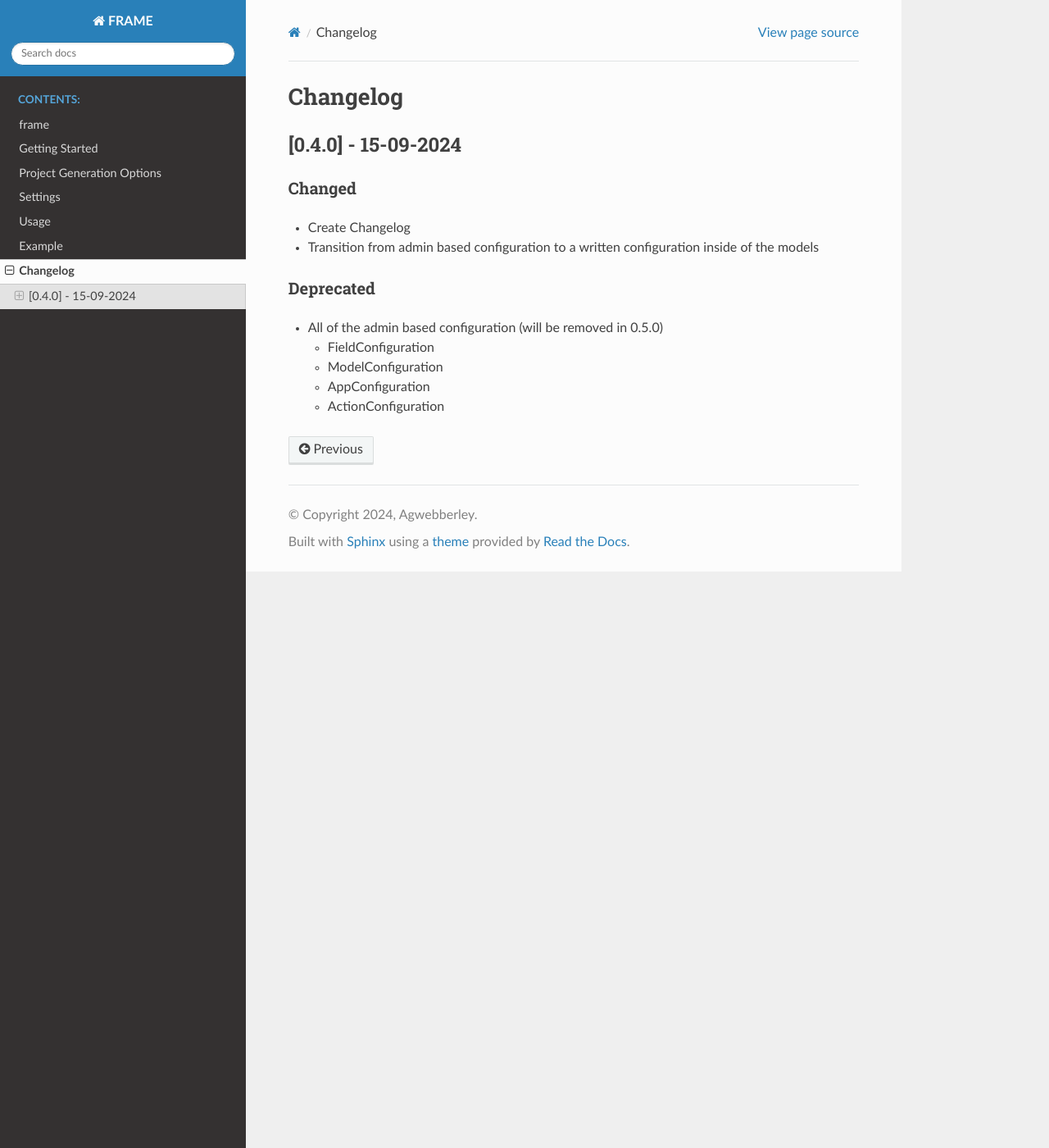
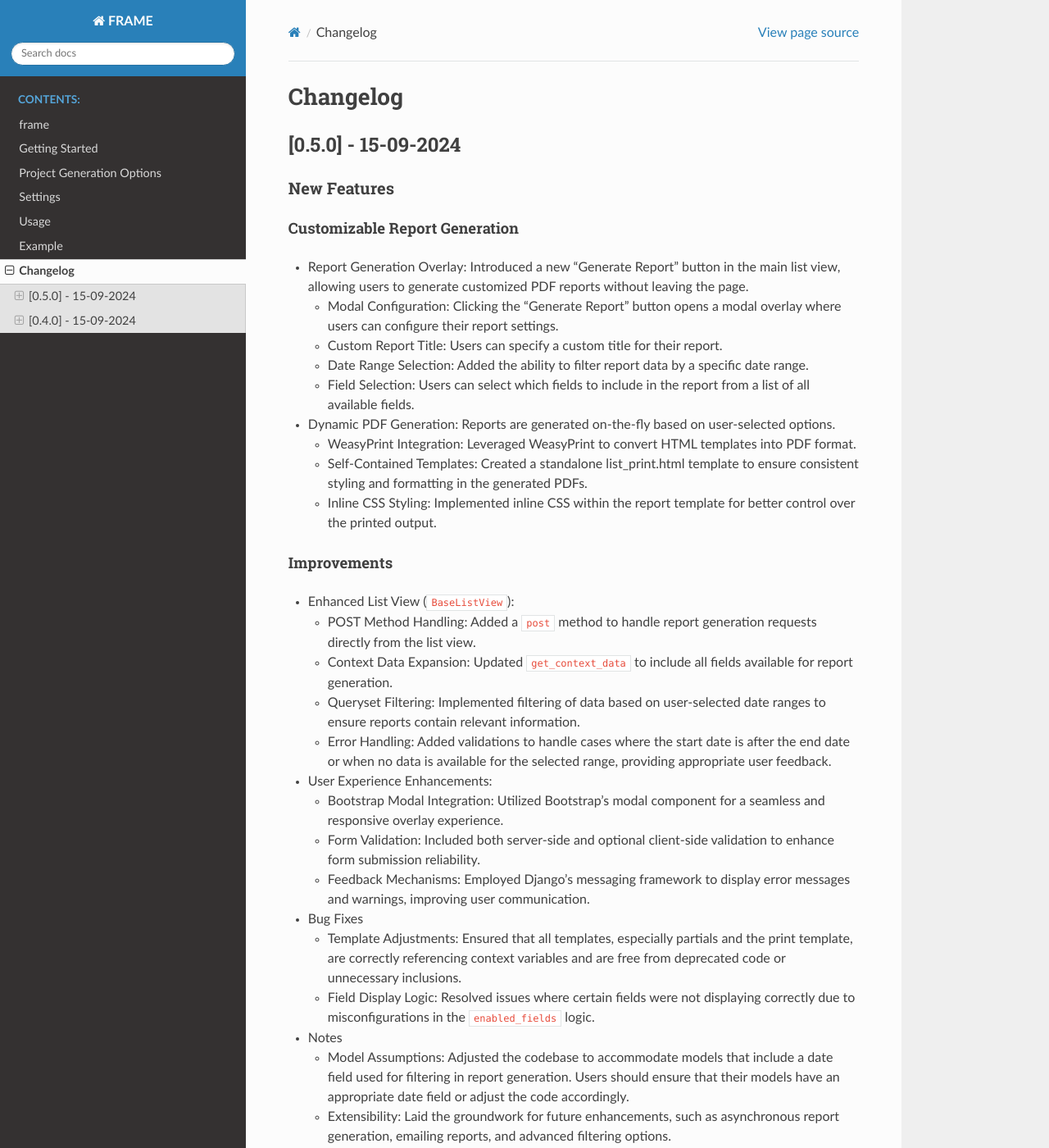
Before and after one commit to Agwebberley/FRAME, a Sphinx documentation site: the page built from docs/source/changelog.md, in a window 1280 px wide and 1400 px high. Shown: the whole window at 82% size. Built offline with Sphinx 7.4.7 and the Read the Docs theme 2.0.0, drawn with Linux system fonts in a browser that asks for light colours; some of the changed text lies outside the part shown.

Commit message:
docs: changelog 0.5.0

```diff
--- a/docs/source/changelog.md
+++ b/docs/source/changelog.md
@@ -1,4 +1,54 @@
 # Changelog
+
+## [0.5.0] - 15-09-2024
+### New Features
+#### Customizable Report Generation
+- Report Generation Overlay: Introduced a new "Generate Report" button in the main list view, allowing users to generate customized PDF reports without leaving the page.
+    - Modal Configuration: Clicking the "Generate Report" button opens a modal overlay where users can configure their report settings.
+    - Custom Report Title: Users can specify a custom title for their report.
+    - Date Range Selection: Added the ability to filter report data by a specific date range.
+    - Field Selection: Users can select which fields to include in the report from a list of all available fields.
+- Dynamic PDF Generation: Reports are generated on-the-fly based on user-selected options.
+    - WeasyPrint Integration: Leveraged WeasyPrint to convert HTML templates into PDF format.
+    - Self-Contained Templates: Created a standalone list_print.html template to ensure consistent styling and formatting in the generated PDFs.
+    - Inline CSS Styling: Implemented inline CSS within the report template for better control over the printed output.
+#### Improvements
+- Enhanced List View (`BaseListView`):
+    - POST Method Handling: Added a `post` method to handle report generation requests directly from the list view.
+    - Context Data Expansion: Updated `get_context_data` to include all fields available for report generation.
+    - Queryset Filtering: Implemented filtering of data based on user-selected date ranges to ensure reports contain relevant information.
+    - Error Handling: Added validations to handle cases where the start date is after the end date or when no data is available for the selected range, providing appropriate user feedback.
+
+- User Experience Enhancements:
+    - Bootstrap Modal Integration: Utilized Bootstrap's modal component for a seamless and responsive overlay experience.
+    - Form Validation: Included both server-side and optional client-side validation to enhance form submission reliability.
+    - Feedback Mechanisms: Employed Django's messaging framework to display error messages and warnings, improving user communication.
+
+- Bug Fixes
+    - Template Adjustments: Ensured that all templates, especially partials and the print template, are correctly referencing context variables and are free from deprecated code or unnecessary inclusions.
+    - Field Display Logic: Resolved issues where certain fields were not displaying correctly due to misconfigurations in the `enabled_fields` logic.
+
+- Notes
+    - Model Assumptions: Adjusted the codebase to accommodate models that include a date field used for filtering in report generation. Users should ensure that their models have an appropriate date field or adjust the code accordingly.
+    - Extensibility: Laid the groundwork for future enhancements, such as asynchronous report generation, emailing reports, and advanced filtering options.
+
+#### Known Issues
+- Date Range Limitations: The current implementation only supports date filtering based on a single date field. Future iterations may include support for multiple date fields or custom date ranges.  A Date Range is required for the report to be generated.
+- Styling Consistency: While the generated PDFs are styled consistently, the list view and modal overlay may require further styling adjustments for a more polished appearance.
+- CSS Issues: Currently, the inline CSS is limited to basic styling. Future improvements may include more advanced styling options for users to customize their reports further.
+
+#### Deleted
+- Removed the admin-based configuration for field, model, app, and action configurations. These configurations are now handled directly within the models themselves.
+
+#### Future Work
+- Advanced Filtering: Enhance the date range selection to include custom date ranges and support multiple date fields for filtering.
+- Asynchronous Generation: Implement asynchronous report generation to improve performance and user experience.
+- Email Integration: Allow users to email generated reports directly from the application.
+- Custom Styling: Provide users with additional styling options to customize the appearance of their reports.
+- User Preferences: Save user preferences for report generation settings to streamline the process for frequent users.
+- Additional Output Formats: Support additional output formats such as CSV, Excel, or HTML for generated reports.
+- Orientation and Layout: Allow users to select the orientation and layout of the generated PDF reports for better readability.
+
 
 ## [0.4.0] - 15-09-2024
 ### Changed
```
